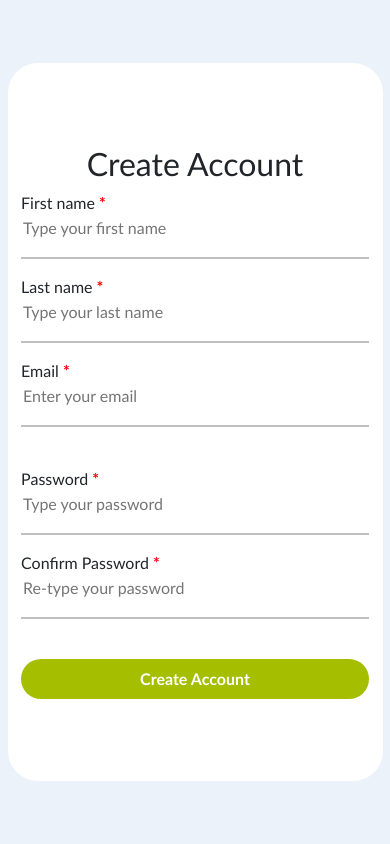
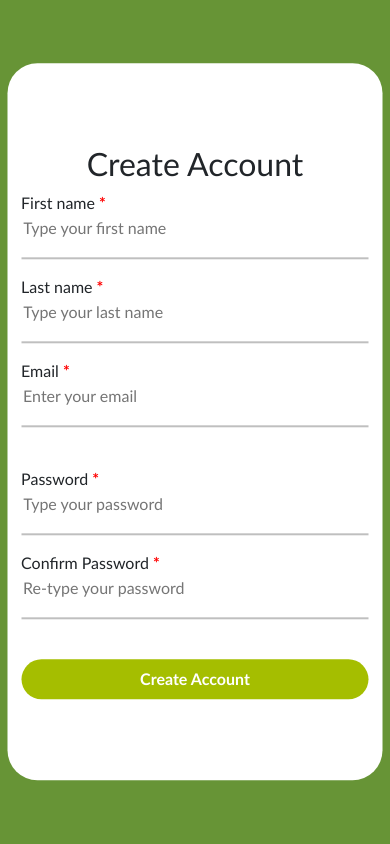
Before and after one commit to corduroyj/375-Crowdtutor-HTML, a PHP site: page /create-account.html in a window 390 px wide. Run offline with PHP 8.4, Linux system fonts and the light colour scheme.

Commit message:
changed background and position on mobile acc-create form

```diff
--- a/styles/create-account.css
+++ b/styles/create-account.css
@@ -28,6 +28,7 @@ html, body {
   @media screen and (max-width: 800px) {
     .right-panel {
       width: 100%; /* The width is 100%, when the viewport is 800px or smaller */
+      background-color: #679436;
     }
   }
   .create-account-form-base {
@@ -43,6 +44,15 @@ html, body {
     align-items: center;
     justify-content: center;
     flex-direction: column;
+  }
+  @media screen and (max-width: 800px) {
+    .create-account-form-base {
+        position: absolute;
+        top: 50%;
+        left: 50%;
+        -ms-transform: translate(-50%, -50%);
+        transform: translate(-50%, -50%);
+    }
   }
   .form-label {
     text-align: start;
```
